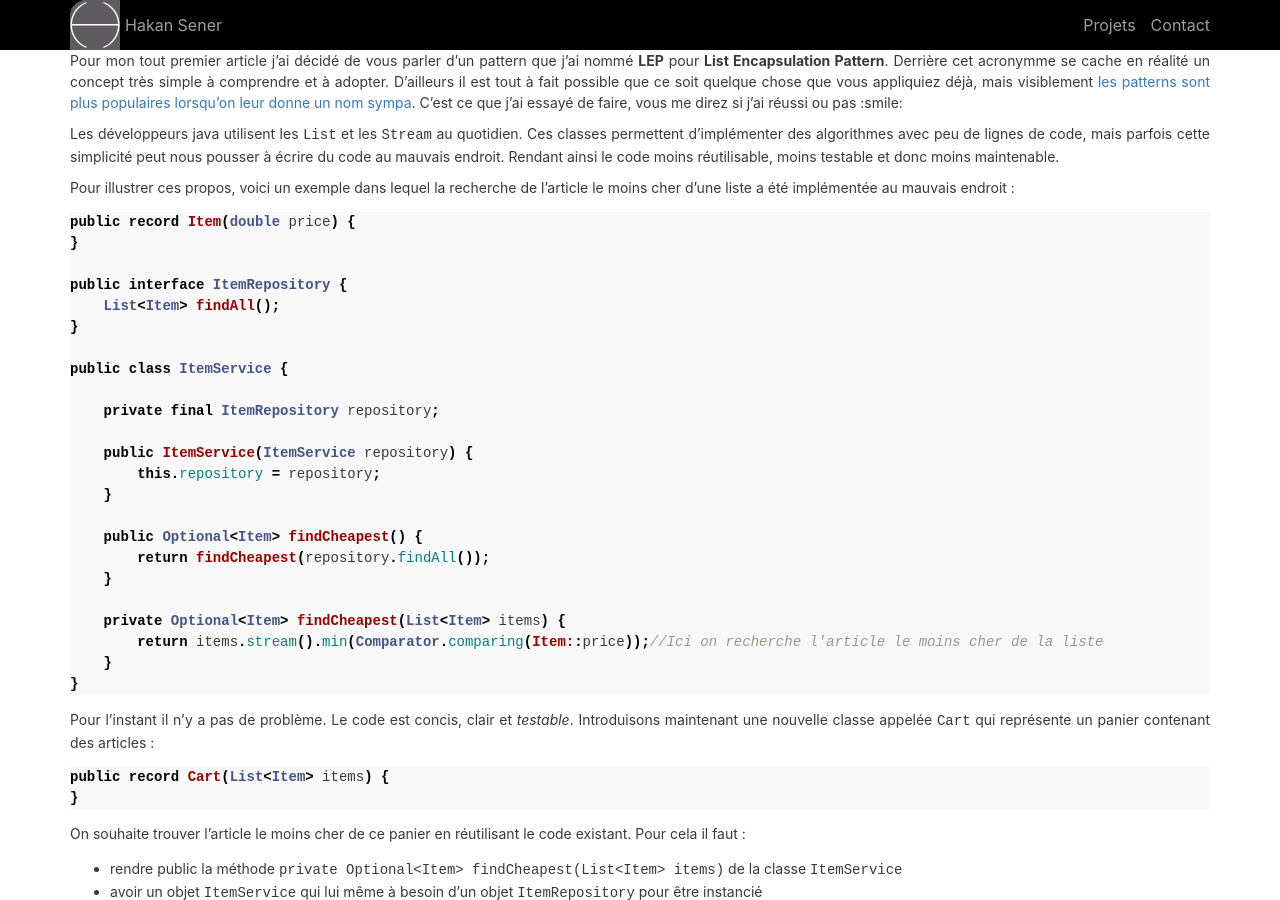
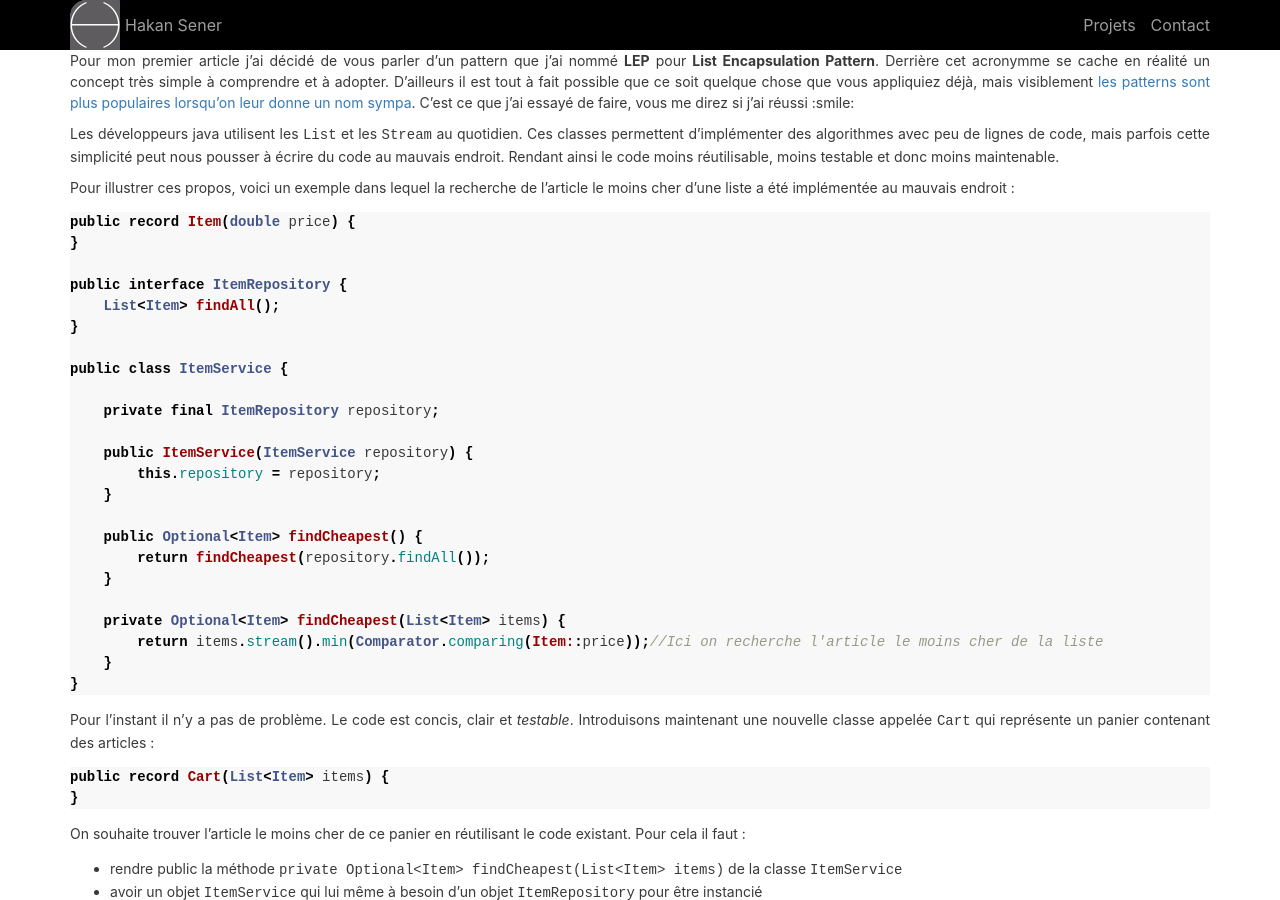
Before and after one commit to senerh/senerh.github.io, a Jekyll site: the page built from _posts/2024-03-31-lep.md, in a window 1280 px wide and 900 px high. Built offline with Jekyll 4.4.1, drawn with Linux system fonts in a browser that asks for light colours.

Commit message:
article en cours

```diff
--- a/_posts/2024-03-31-lep.md
+++ b/_posts/2024-03-31-lep.md
@@ -4,7 +4,7 @@ title: List Encapsulation Pattern
 <!---
 https://gist.github.com/rxaviers/7360908
 -->
-Pour mon tout premier article j'ai décidé de vous parler d'un pattern que j'ai nommé **LEP** pour **List Encapsulation Pattern**. Derrière cet acronymme se cache en réalité un concept très simple à comprendre et à adopter. D'ailleurs il est tout à fait possible que ce soit quelque chose que vous appliquiez déjà, mais visiblement [les patterns sont plus populaires lorsqu'on leur donne un nom sympa](https://fr.wikipedia.org/wiki/Plain_old_Java_object#Description). C'est ce que j'ai essayé de faire, vous me direz si j'ai réussi ou pas :smile:
+Pour mon premier article j'ai décidé de vous parler d'un pattern que j'ai nommé **LEP** pour **List Encapsulation Pattern**. Derrière cet acronymme se cache en réalité un concept très simple à comprendre et à adopter. D'ailleurs il est tout à fait possible que ce soit quelque chose que vous appliquiez déjà, mais visiblement [les patterns sont plus populaires lorsqu'on leur donne un nom sympa](https://fr.wikipedia.org/wiki/Plain_old_Java_object#Description). C'est ce que j'ai essayé de faire, vous me direz si j'ai réussi :smile:
 
 Les développeurs java utilisent les `List` et les `Stream` au quotidien.
 Ces classes permettent d'implémenter des algorithmes avec peu de lignes de code, mais parfois cette simplicité peut nous pousser à écrire du code au mauvais endroit. Rendant ainsi le code moins réutilisable, moins testable et donc moins maintenable.
```
